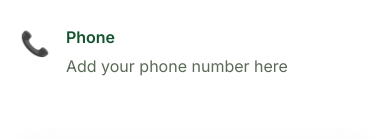
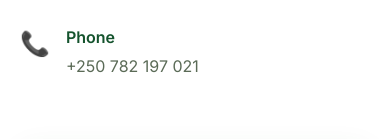
Before and after one commit to SIzabayo/Agri-Youth-Innovation-Kirehe-Business-Limited-AYIKB-, a website: page frontend/contact.html in a window 390 px wide. Shown: the part 705-844 px from the top of the page. Drawn offline with Linux system fonts and the light colour scheme.

Commit message:
adde phone number

```diff
--- a/frontend/contact.html
+++ b/frontend/contact.html
@@ -70,7 +70,7 @@
             <span class="contact-icon">📞</span>
             <div>
               <strong>Phone</strong>
-              <p>Add your phone number here</p>
+              <p><a href="tel:+250782197021">+250 782 197 021</a></p>
             </div>
           </div>
         </div>
```
